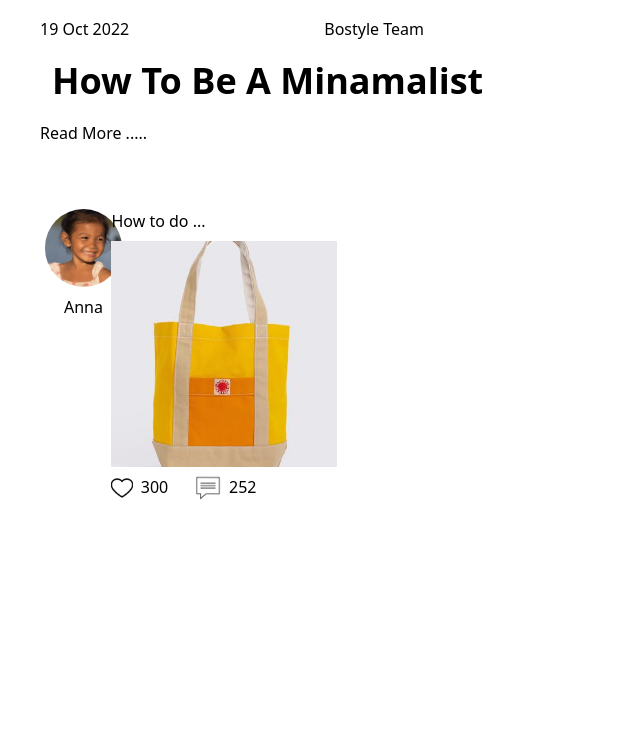
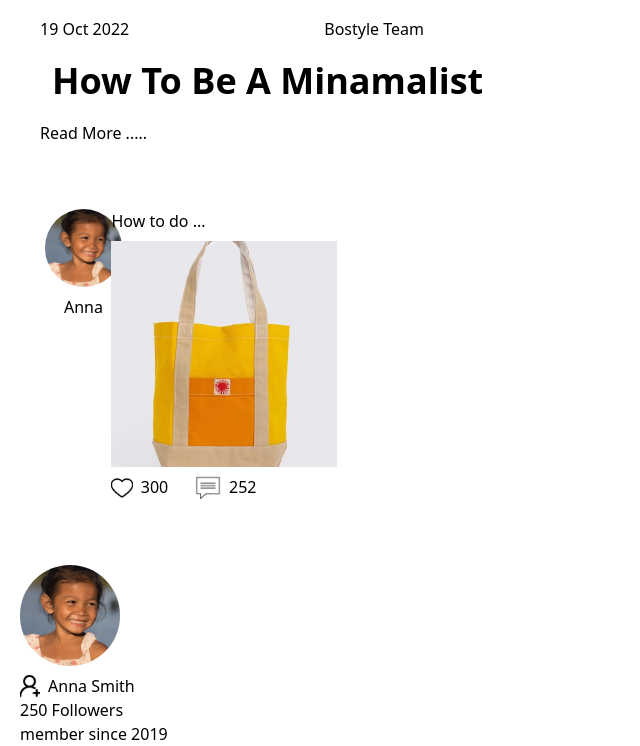
Before and after one commit to Hadeer1111/Components, a website: page index.html in a window 1280 px wide. Shown: the part 702-1448 px from the top of the page, without its empty margins (0-640 px from the left). Before the commit the page ends 1267 px from the top, so only its background shows below. Drawn offline with Linux system fonts and the light colour scheme.

Commit message:
Commit 4

```diff
--- a/index.html
+++ b/index.html
@@ -55,8 +55,8 @@
         <div style="background-image: url('/images/Totebag.jpg');" class="img4 mt-2 mb-2" >
         </div>
 
-        <div class="flex flex-row justify-between" style="width: 50%;">
-          <div class="flex">
+        <div class="flex flex-row justify-between">
+          <div class="flex justify-between">
           <div style="background-image: url('/images/love.png');" style="width:5%; padding: 5%;" class="img5 mr-2"></div>
           <p>300</p>
         </div>
@@ -68,5 +68,18 @@
     </div>
     </div>
 
+    <!-- 4th Component -->
+
+    <div class="flex flex-col pl-5 justify-center align-center" style="width: 80%;">
+        <div style="background-image: url('/images/Young_girl_smiling.jpg');" class="img6 rounded-full mb-2 mr-2" >
+        </div>
+        <div class="flex space-x-2">
+            <div style="background-image: url('/images/add.png');" class="img7"></div>
+            <p>Anna Smith</p>
+        </div>
+        <p>250 Followers</p>
+        <p>member since 2019</p>
+    </div>
+
 </body>
 </html>
--- a/input.css
+++ b/input.css
@@ -41,3 +41,19 @@
     width: 70%;
     padding: 30%;
 }
+
+.img6{
+    background-position: center;
+    background-size: cover;
+    background-repeat: no-repeat;
+    width: 5%;
+    padding: 5%;
+}
+
+.img7{
+    background-position: center;
+    background-size: cover;
+    background-repeat: no-repeat;
+    width: 1%;
+    padding: 1%;
+}
```
Also changed, not shown: css/main.css, images/add.png (added).
